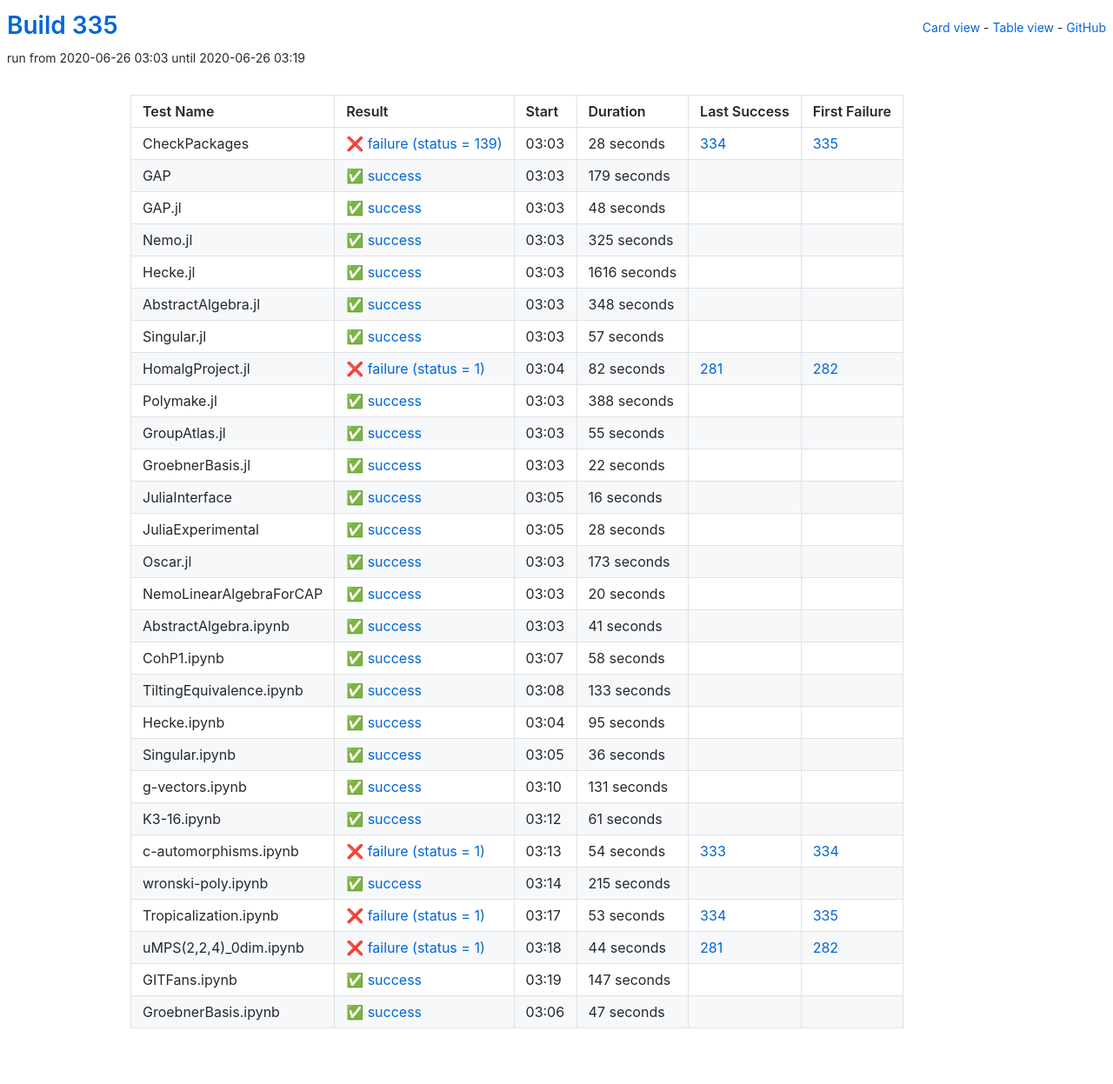
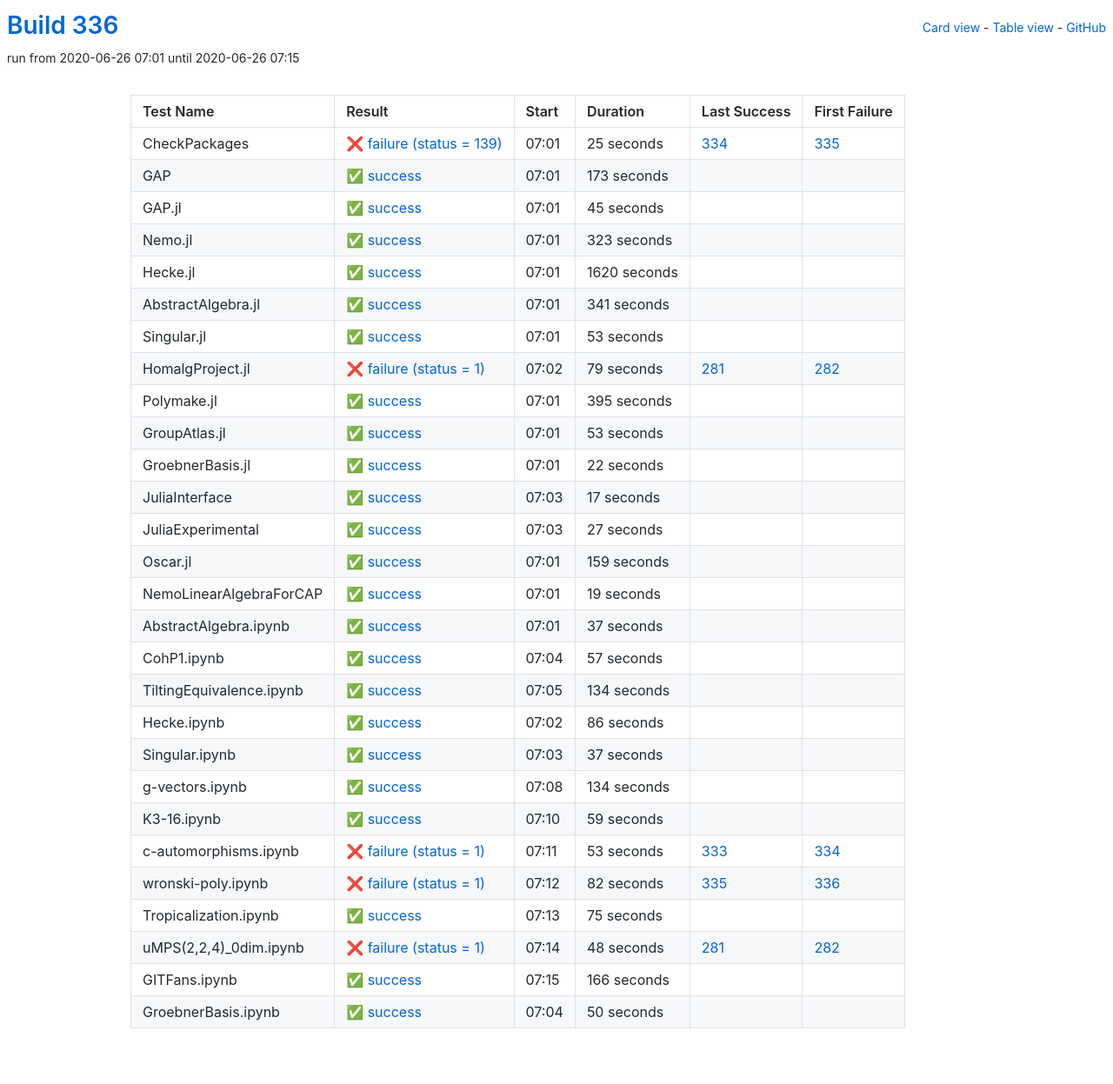
Before and after one commit to oscar-system/oscar-ci-status-stable, a Jekyll site: the page built from table.html, in a window 1280 px wide. Shown: the whole page at 87% size. Built offline with Jekyll 4.4.1, drawn with Linux system fonts in a browser that asks for light colours.

Commit message:
Build #336

```diff
--- a/_data/ci.yml
+++ b/_data/ci.yml
@@ -1,6 +1,6 @@
 ---
-build: 335
-build_url: https://oscarci.mathematik.uni-kl.de/job/oscar-stable/335/
+build: 336
+build_url: https://oscarci.mathematik.uni-kl.de/job/oscar-stable/336/
 job: oscar-stable
 organization: oscar-system
 repo: oscar-ci-status-stable
@@ -8,128 +8,128 @@ repourl: https://github.com/oscar-system/oscar-ci-status-stable
 tests:
 - name: CheckPackages
   id: checkpackages
-  log: https://oscarci.mathematik.uni-kl.de/job/oscar-stable/335/artifact/logs/build-335/CheckPackages.log
-  start: 2020-06-26 03:03
+  log: https://oscarci.mathematik.uni-kl.de/job/oscar-stable/336/artifact/logs/build-336/CheckPackages.log
+  start: 2020-06-26 07:01
   success: false
   exitcode: 139
   status: failure
-  duration: 28
+  duration: 25
   last_success: 334
   last_success_url: https://oscarci.mathematik.uni-kl.de/job/oscar-stable/334/
   first_failure: 335
   first_failure_url: https://oscarci.mathematik.uni-kl.de/job/oscar-stable/335/
 - name: GAP
   id: gap
-  log: https://oscarci.mathematik.uni-kl.de/job/oscar-stable/335/artifact/logs/build-335/GAP.log
-  start: 2020-06-26 03:03
+  log: https://oscarci.mathematik.uni-kl.de/job/oscar-stable/336/artifact/logs/build-336/GAP.log
+  start: 2020-06-26 07:01
   success: true
   exitcode: 0
   status: success
-  duration: 179
+  duration: 173
   last_success: false
   last_success_url:
   first_failure: false
   first_failure_url:
 - name: GAP.jl
   id: gap-jl
-  log: https://oscarci.mathematik.uni-kl.de/job/oscar-stable/335/artifact/logs/build-335/GAP.jl.log
-  start: 2020-06-26 03:03
+  log: https://oscarci.mathematik.uni-kl.de/job/oscar-stable/336/artifact/logs/build-336/GAP.jl.log
+  start: 2020-06-26 07:01
   success: true
   exitcode: 0
   status: success
-  duration: 48
+  duration: 45
   last_success: false
   last_success_url:
   first_failure: false
   first_failure_url:
 - name: Nemo.jl
   id: nemo-jl
-  log: https://oscarci.mathematik.uni-kl.de/job/oscar-stable/335/artifact/logs/build-335/Nemo.jl.log
-  start: 2020-06-26 03:03
+  log: https://oscarci.mathematik.uni-kl.de/job/oscar-stable/336/artifact/logs/build-336/Nemo.jl.log
+  start: 2020-06-26 07:01
   success: true
   exitcode: 0
   status: success
-  duration: 325
+  duration: 323
   last_success: false
   last_success_url:
   first_failure: false
   first_failure_url:
 - name: Hecke.jl
   id: hecke-jl
-  log: https://oscarci.mathematik.uni-kl.de/job/oscar-stable/335/artifact/logs/build-335/Hecke.jl.log
-  start: 2020-06-26 03:03
+  log: https://oscarci.mathematik.uni-kl.de/job/oscar-stable/336/artifact/logs/build-336/Hecke.jl.log
+  start: 2020-06-26 07:01
   success: true
   exitcode: 0
   status: success
-  duration: 1616
+  duration: 1620
   last_success: false
   last_success_url:
   first_failure: false
   first_failure_url:
 - name: AbstractAlgebra.jl
   id: abstractalgebra-jl
-  log: https://oscarci.mathematik.uni-kl.de/job/oscar-stable/335/artifact/logs/build-335/AbstractAlgebra.jl.log
-  start: 2020-06-26 03:03
+  log: https://oscarci.mathematik.uni-kl.de/job/oscar-stable/336/artifact/logs/build-336/AbstractAlgebra.jl.log
+  start: 2020-06-26 07:01
   success: true
   exitcode: 0
   status: success
-  duration: 348
+  duration: 341
   last_success: false
   last_success_url:
   first_failure: false
   first_failure_url:
 - name: Singular.jl
   id: singular-jl
-  log: https://oscarci.mathematik.uni-kl.de/job/oscar-stable/335/artifact/logs/build-335/Singular.jl.log
-  start: 2020-06-26 03:03
+  log: https://oscarci.mathematik.uni-kl.de/job/oscar-stable/336/artifact/logs/build-336/Singular.jl.log
+  start: 2020-06-26 07:01
   success: true
   exitcode: 0
   status: success
-  duration: 57
+  duration: 53
   last_success: false
   last_success_url:
   first_failure: false
   first_failure_url:
 - name: HomalgProject.jl
   id: homalgproject-jl
-  log: https://oscarci.mathematik.uni-kl.de/job/oscar-stable/335/artifact/logs/build-335/HomalgProject.jl.log
-  start: 2020-06-26 03:04
+  log: https://oscarci.mathematik.uni-kl.de/job/oscar-stable/336/artifact/logs/build-336/HomalgProject.jl.log
+  start: 2020-06-26 07:02
   success: false
   exitcode: 1
   status: failure
-  duration: 82
+  duration: 79
   last_success: 281
   last_success_url: https://oscarci.mathematik.uni-kl.de/job/oscar-stable/281/
   first_failure: 282
   first_failure_url: https://oscarci.mathematik.uni-kl.de/job/oscar-stable/282/
 - name: Polymake.jl
   id: polymake-jl
-  log: https://oscarci.mathematik.uni-kl.de/job/oscar-stable/335/artifact/logs/build-335/Polymake.jl.log
-  start: 2020-06-26 03:03
+  log: https://oscarci.mathematik.uni-kl.de/job/oscar-stable/336/artifact/logs/build-336/Polymake.jl.log
+  start: 2020-06-26 07:01
   success: true
   exitcode: 0
   status: success
-  duration: 388
+  duration: 395
   last_success: false
   last_success_url:
   first_failure: false
   first_failure_url:
 - name: GroupAtlas.jl
   id: groupatlas-jl
-  log: https://oscarci.mathematik.uni-kl.de/job/oscar-stable/335/artifact/logs/build-335/GroupAtlas.jl.log
-  start: 2020-06-26 03:03
+  log: https://oscarci.mathematik.uni-kl.de/job/oscar-stable/336/artifact/logs/build-336/GroupAtlas.jl.log
+  start: 2020-06-26 07:01
   success: true
   exitcode: 0
   status: success
-  duration: 55
+  duration: 53
   last_success: false
   last_success_url:
   first_failure: false
   first_failure_url:
 - name: GroebnerBasis.jl
   id: groebnerbasis-jl
-  log: https://oscarci.mathematik.uni-kl.de/job/oscar-stable/335/artifact/logs/build-335/GroebnerBasis.jl.log
-  start: 2020-06-26 03:03
+  log: https://oscarci.mathematik.uni-kl.de/job/oscar-stable/336/artifact/logs/build-336/GroebnerBasis.jl.log
+  start: 2020-06-26 07:01
   success: true
   exitcode: 0
   status: success
@@ -140,204 +140,204 @@ tests:
   first_failure_url:
 - name: JuliaInterface
   id: juliainterface
-  log: https://oscarci.mathematik.uni-kl.de/job/oscar-stable/335/artifact/logs/build-335/JuliaInterface.log
-  start: 2020-06-26 03:05
+  log: https://oscarci.mathematik.uni-kl.de/job/oscar-stable/336/artifact/logs/build-336/JuliaInterface.log
+  start: 2020-06-26 07:03
   success: true
   exitcode: 0
   status: success
-  duration: 16
+  duration: 17
   last_success: false
   last_success_url:
   first_failure: false
   first_failure_url:
 - name: JuliaExperimental
   id: juliaexperimental
-  log: https://oscarci.mathematik.uni-kl.de/job/oscar-stable/335/artifact/logs/build-335/JuliaExperimental.log
-  start: 2020-06-26 03:05
+  log: https://oscarci.mathematik.uni-kl.de/job/oscar-stable/336/artifact/logs/build-336/JuliaExperimental.log
+  start: 2020-06-26 07:03
   success: true
   exitcode: 0
   status: success
-  duration: 28
+  duration: 27
   last_success: false
   last_success_url:
   first_failure: false
   first_failure_url:
 - name: Oscar.jl
   id: oscar-jl
-  log: https://oscarci.mathematik.uni-kl.de/job/oscar-stable/335/artifact/logs/build-335/Oscar.jl.log
-  start: 2020-06-26 03:03
+  log: https://oscarci.mathematik.uni-kl.de/job/oscar-stable/336/artifact/logs/build-336/Oscar.jl.log
+  start: 2020-06-26 07:01
   success: true
   exitcode: 0
   status: success
-  duration: 173
+  duration: 159
   last_success: false
   last_success_url:
   first_failure: false
   first_failure_url:
 - name: NemoLinearAlgebraForCAP
   id: nemolinearalgebraforcap
-  log: https://oscarci.mathematik.uni-kl.de/job/oscar-stable/335/artifact/logs/build-335/NemoLinearAlgebraForCAP.log
-  start: 2020-06-26 03:03
+  log: https://oscarci.mathematik.uni-kl.de/job/oscar-stable/336/artifact/logs/build-336/NemoLinearAlgebraForCAP.log
+  start: 2020-06-26 07:01
   success: true
   exitcode: 0
   status: success
-  duration: 20
+  duration: 19
   last_success: false
   last_success_url:
   first_failure: false
   first_failure_url:
 - name: AbstractAlgebra.ipynb
   id: abstractalgebra-ipynb
-  log: https://oscarci.mathematik.uni-kl.de/job/oscar-stable/335/artifact/logs/build-335/AbstractAlgebra.ipynb.log
-  start: 2020-06-26 03:03
+  log: https://oscarci.mathematik.uni-kl.de/job/oscar-stable/336/artifact/logs/build-336/AbstractAlgebra.ipynb.log
+  start: 2020-06-26 07:01
   success: true
   exitcode: 0
   status: success
-  duration: 41
+  duration: 37
   last_success: false
   last_success_url:
   first_failure: false
   first_failure_url:
 - name: CohP1.ipynb
   id: cohp1-ipynb
-  log: https://oscarci.mathematik.uni-kl.de/job/oscar-stable/335/artifact/logs/build-335/CohP1.ipynb.log
-  start: 2020-06-26 03:07
+  log: https://oscarci.mathematik.uni-kl.de/job/oscar-stable/336/artifact/logs/build-336/CohP1.ipynb.log
+  start: 2020-06-26 07:04
   success: true
   exitcode: 0
   status: success
-  duration: 58
+  duration: 57
   last_success: false
   last_success_url:
   first_failure: false
   first_failure_url:
 - name: TiltingEquivalence.ipynb
   id: tiltingequivalence-ipynb
-  log: https://oscarci.mathematik.uni-kl.de/job/oscar-stable/335/artifact/logs/build-335/TiltingEquivalence.ipynb.log
-  start: 2020-06-26 03:08
+  log: https://oscarci.mathematik.uni-kl.de/job/oscar-stable/336/artifact/logs/build-336/TiltingEquivalence.ipynb.log
+  start: 2020-06-26 07:05
   success: true
   exitcode: 0
   status: success
-  duration: 133
+  duration: 134
   last_success: false
   last_success_url:
   first_failure: false
   first_failure_url:
 - name: Hecke.ipynb
   id: hecke-ipynb
-  log: https://oscarci.mathematik.uni-kl.de/job/oscar-stable/335/artifact/logs/build-335/Hecke.ipynb.log
-  start: 2020-06-26 03:04
+  log: https://oscarci.mathematik.uni-kl.de/job/oscar-stable/336/artifact/logs/build-336/Hecke.ipynb.log
+  start: 2020-06-26 07:02
   success: true
   exitcode: 0
   status: success
-  duration: 95
+  duration: 86
   last_success: false
   last_success_url:
   first_failure: false
   first_failure_url:
 - name: Singular.ipynb
   id: singular-ipynb
-  log: https://oscarci.mathematik.uni-kl.de/job/oscar-stable/335/artifact/logs/build-335/Singular.ipynb.log
-  start: 2020-06-26 03:05
+  log: https://oscarci.mathematik.uni-kl.de/job/oscar-stable/336/artifact/logs/build-336/Singular.ipynb.log
+  start: 2020-06-26 07:03
   success: true
   exitcode: 0
   status: success
-  duration: 36
+  duration: 37
   last_success: false
   last_success_url:
   first_failure: false
   first_failure_url:
 - name: g-vectors.ipynb
   id: g-vectors-ipynb
-  log: https://oscarci.mathematik.uni-kl.de/job/oscar-stable/335/artifact/logs/build-335/g-vectors.ipynb.log
-  start: 2020-06-26 03:10
+  log: https://oscarci.mathematik.uni-kl.de/job/oscar-stable/336/artifact/logs/build-336/g-vectors.ipynb.log
+  start: 2020-06-26 07:08
   success: true
   exitcode: 0
   status: success
-  duration: 131
+  duration: 134
   last_success: false
   last_success_url:
   first_failure: false
   first_failure_url:
 - name: K3-16.ipynb
   id: k3-16-ipynb
-  log: https://oscarci.mathematik.uni-kl.de/job/oscar-stable/335/artifact/logs/build-335/K3-16.ipynb.log
-  start: 2020-06-26 03:12
+  log: https://oscarci.mathematik.uni-kl.de/job/oscar-stable/336/artifact/logs/build-336/K3-16.ipynb.log
+  start: 2020-06-26 07:10
   success: true
   exitcode: 0
   status: success
-  duration: 61
+  duration: 59
   last_success: false
   last_success_url:
   first_failure: false
   first_failure_url:
 - name: c-automorphisms.ipynb
   id: c-automorphisms-ipynb
-  log: https://oscarci.mathematik.uni-kl.de/job/oscar-stable/335/artifact/logs/build-335/c-automorphisms.ipynb.log
-  start: 2020-06-26 03:13
+  log: https://oscarci.mathematik.uni-kl.de/job/oscar-stable/336/artifact/logs/build-336/c-automorphisms.ipynb.log
+  start: 2020-06-26 07:11
   success: false
   exitcode: 1
   status: failure
-  duration: 54
+  duration: 53
   last_success: 333
   last_success_url: https://oscarci.mathematik.uni-kl.de/job/oscar-stable/333/
   first_failure: 334
   first_failure_url: https://oscarci.mathematik.uni-kl.de/job/oscar-stable/334/
 - name: wronski-poly.ipynb
   id: wronski-poly-ipynb
-  log: https://oscarci.mathematik.uni-kl.de/job/oscar-stable/335/artifact/logs/build-335/wronski-poly.ipynb.log
-  start: 2020-06-26 03:14
+  log: https://oscarci.mathematik.uni-kl.de/job/oscar-stable/336/artifact/logs/build-336/wronski-poly.ipynb.log
+  start: 2020-06-26 07:12
+  success: false
+  exitcode: 1
+  status: failure
+  duration: 82
+  last_success: 335
+  last_success_url: https://oscarci.mathematik.uni-kl.de/job/oscar-stable/335/
+  first_failure: 336
+  first_failure_url: https://oscarci.mathematik.uni-kl.de/job/oscar-stable/336/
+- name: Tropicalization.ipynb
+  id: tropicalization-ipynb
+  log: https://oscarci.mathematik.uni-kl.de/job/oscar-stable/336/artifact/logs/build-336/Tropicalization.ipynb.log
+  start: 2020-06-26 07:13
   success: true
   exitcode: 0
   status: success
-  duration: 215
+  duration: 75
   last_success: false
   last_success_url:
   first_failure: false
   first_failure_url:
-- name: Tropicalization.ipynb
-  id: tropicalization-ipynb
-  log: https://oscarci.mathematik.uni-kl.de/job/oscar-stable/335/artifact/logs/build-335/Tropicalization.ipynb.log
-  start: 2020-06-26 03:17
+- name: uMPS(2,2,4)_0dim.ipynb
+  id: umps-2-2-4-0dim-ipynb
+  log: https://oscarci.mathematik.uni-kl.de/job/oscar-stable/336/artifact/logs/build-336/uMPS-2-2-4-_0dim.ipynb.log
+  start: 2020-06-26 07:14
   success: false
   exitcode: 1
   status: failure
-  duration: 53
-  last_success: 334
-  last_success_url: https://oscarci.mathematik.uni-kl.de/job/oscar-stable/334/
-  first_failure: 335
-  first_failure_url: https://oscarci.mathematik.uni-kl.de/job/oscar-stable/335/
-- name: uMPS(2,2,4)_0dim.ipynb
-  id: umps-2-2-4-0dim-ipynb
-  log: https://oscarci.mathematik.uni-kl.de/job/oscar-stable/335/artifact/logs/build-335/uMPS-2-2-4-_0dim.ipynb.log
-  start: 2020-06-26 03:18
-  success: false
-  exitcode: 1
-  status: failure
-  duration: 44
+  duration: 48
   last_success: 281
   last_success_url: https://oscarci.mathematik.uni-kl.de/job/oscar-stable/281/
   first_failure: 282
   first_failure_url: https://oscarci.mathematik.uni-kl.de/job/oscar-stable/282/
 - name: GITFans.ipynb
   id: gitfans-ipynb
-  log: https://oscarci.mathematik.uni-kl.de/job/oscar-stable/335/artifact/logs/build-335/GITFans.ipynb.log
-  start: 2020-06-26 03:19
+  log: https://oscarci.mathematik.uni-kl.de/job/oscar-stable/336/artifact/logs/build-336/GITFans.ipynb.log
+  start: 2020-06-26 07:15
   success: true
   exitcode: 0
   status: success
-  duration: 147
+  duration: 166
   last_success: false
   last_success_url:
   first_failure: false
   first_failure_url:
 - name: GroebnerBasis.ipynb
   id: groebnerbasis-ipynb
-  log: https://oscarci.mathematik.uni-kl.de/job/oscar-stable/335/artifact/logs/build-335/GroebnerBasis.ipynb.log
-  start: 2020-06-26 03:06
+  log: https://oscarci.mathematik.uni-kl.de/job/oscar-stable/336/artifact/logs/build-336/GroebnerBasis.ipynb.log
+  start: 2020-06-26 07:04
   success: true
   exitcode: 0
   status: success
-  duration: 47
+  duration: 50
   last_success: false
   last_success_url:
   first_failure: false
```
Also changed, not shown: README.md.
